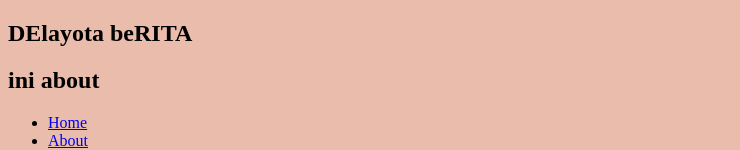
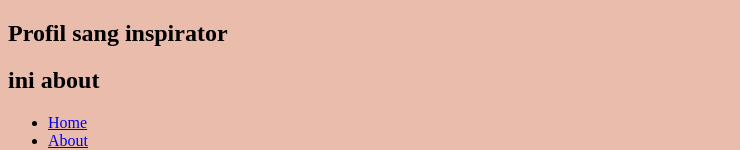
Before and after one commit to zsyarifuddin519-svg/the-inspirator, a plain HTML site: page about.html in a window 1280 px wide. Shown: the top 150 px of the page, without its empty margins (0-740 px from the left). Drawn offline with Linux system fonts and the light colour scheme.

Commit message:
Update about.html

```diff
--- a/about.html
+++ b/about.html
@@ -2,10 +2,10 @@
 <html>
     <head>
 
-     <title>Delayota</title>
+     <title>About inspirator</title>
     </head>
     <body bgcolor=#EABCAC>
-      <H2>DElayota beRITA </h2>
+      <H2>Profil sang inspirator </h2>
     </body>
 </html>
 <body>
@@ -37,4 +37,5 @@
                         <p>copyright 2026 delayota all reserved</p>
     </body>
 
+
 </html>
```
